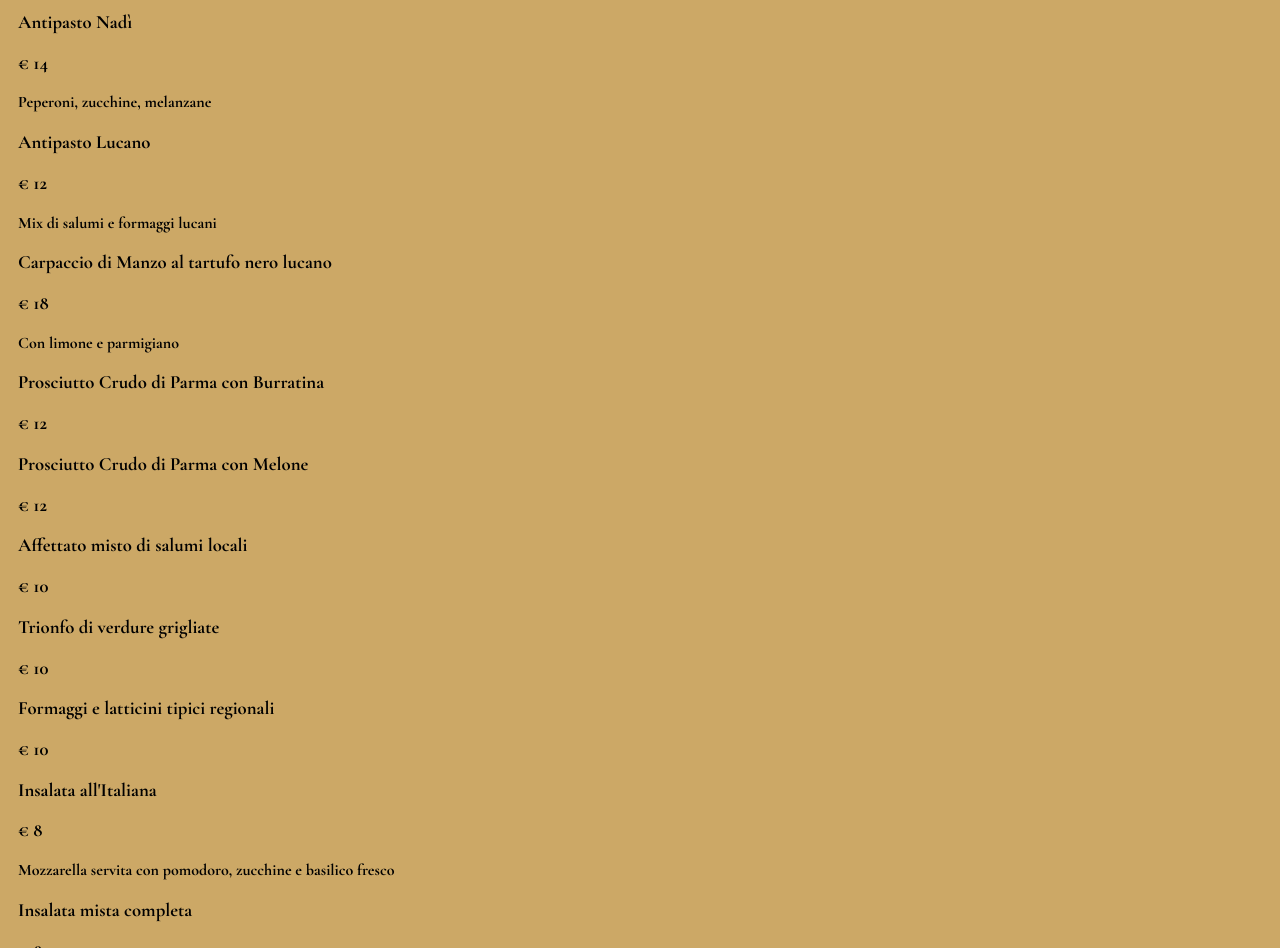
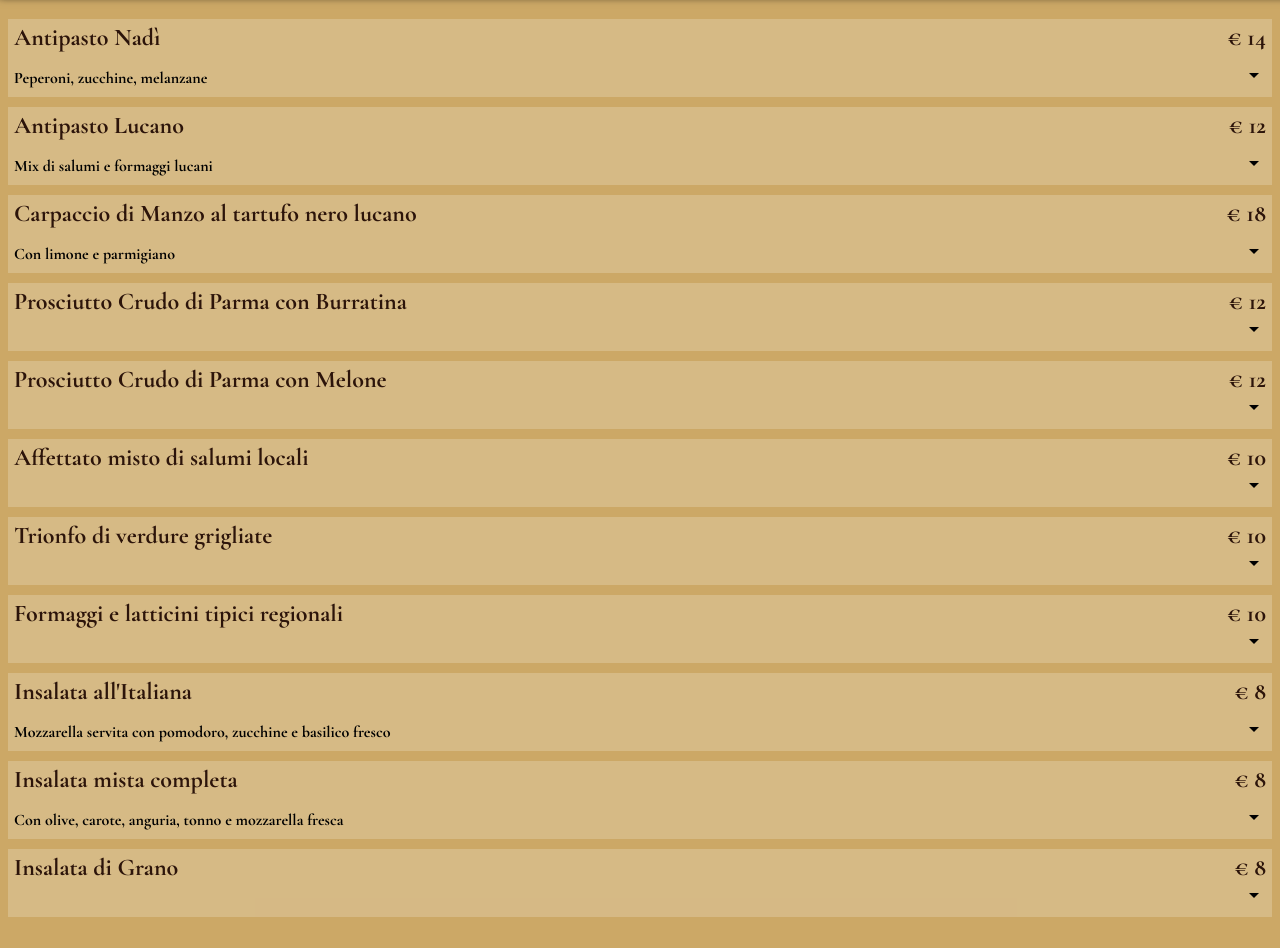
Before and after one commit to andreaiaia/ristnadimenu, a plain HTML site: page menus html/it/antipasti.html in a window 1280 px wide. Shown: the part 119-1067 px from the top of the page. After the commit the page ends 1036 px from the top, so only its background shows below. Drawn offline with nearby package versions, Linux system fonts and the light colour scheme.

Commit message:
begin adding dropbown dish images

```diff
--- a/menus html/it/antipasti.html
+++ b/menus html/it/antipasti.html
@@ -29,75 +29,132 @@
     </div>
 
     <div id="content">
-      <div class="dish">
+      <button class="dish">
         <h3>Antipasto Nadì</h3>
-        <h3>€ 14</h3>
+        <h3 class="price">€ 14</h3>
         <p>Peperoni, zucchine, melanzane</p>
+        <div class="mdi mdi-menu-down"></div>
+      </button>
+      <div class="content">
+        <p>Presto qui ci sarà una foto succulenta</p>
       </div>
-      <div class="dish">
+      <button class="dish">
         <h3>Antipasto Lucano</h3>
-        <h3>€ 12</h3>
+        <h3 class="price">€ 12</h3>
         <p>Mix di salumi e formaggi lucani</p>
+        <div class="mdi mdi-menu-down"></div>
+      </button>
+      <div class="content">
+        <p>Presto qui ci sarà una foto succulenta</p>
       </div>
-      <div class="dish">
+      <button class="dish">
         <h3>Carpaccio di Manzo al tartufo nero lucano</h3>
-        <h3>€ 18</h3>
+        <h3 class="price">€ 18</h3>
         <p>Con limone e parmigiano</p>
+        <div class="mdi mdi-menu-down"></div>
+      </button>
+      <div class="content">
+        <p>Presto qui ci sarà una foto succulenta</p>
       </div>
-      <div class="dish">
+      <button class="dish">
         <h3>Prosciutto Crudo di Parma con Burratina</h3>
-        <h3>€ 12</h3>
+        <h3 class="price">€ 12</h3>
         <p></p>
+        <div class="mdi mdi-menu-down"></div>
+      </button>
+      <div class="content">
+        <p>Presto qui ci sarà una foto succulenta</p>
       </div>
-      <div class="dish">
+      <button class="dish">
         <h3>Prosciutto Crudo di Parma con Melone</h3>
-        <h3>€ 12</h3>
+        <h3 class="price">€ 12</h3>
         <p></p>
+        <div class="mdi mdi-menu-down"></div>
+      </button>
+      <div class="content">
+        <p>Presto qui ci sarà una foto succulenta</p>
       </div>
-      <div class="dish">
+      <button class="dish">
         <h3>Affettato misto di salumi locali</h3>
-        <h3>€ 10</h3>
+        <h3 class="price">€ 10</h3>
         <p></p>
+        <div class="mdi mdi-menu-down"></div>
+      </button>
+      <div class="content">
+        <p>Presto qui ci sarà una foto succulenta</p>
       </div>
-      <div class="dish">
+      <button class="dish">
         <h3>Trionfo di verdure grigliate</h3>
-        <h3>€ 10</h3>
+        <h3 class="price">€ 10</h3>
         <p></p>
+        <div class="mdi mdi-menu-down"></div>
+      </button>
+      <div class="content">
+        <p>Presto qui ci sarà una foto succulenta</p>
       </div>
-      <div class="dish">
+      <button class="dish">
         <h3>Formaggi e latticini tipici regionali</h3>
-        <h3>€ 10</h3>
+        <h3 class="price">€ 10</h3>
         <p></p>
+        <div class="mdi mdi-menu-down"></div>
+      </button>
+      <div class="content">
+        <p>Presto qui ci sarà una foto succulenta</p>
       </div>
-      <div class="dish">
+      <button class="dish">
         <h3>Insalata all'Italiana</h3>
-        <h3>€ 8</h3>
+        <h3 class="price">€ 8</h3>
         <p>Mozzarella servita con pomodoro, zucchine e basilico fresco</p>
+        <div class="mdi mdi-menu-down"></div>
+      </button>
+      <div class="content">
+        <p>Presto qui ci sarà una foto succulenta</p>
       </div>
-      <div class="dish">
+      <button class="dish">
         <h3>Insalata mista completa</h3>
-        <h3>€ 8</h3>
+        <h3 class="price">€ 8</h3>
         <p>Con olive, carote, anguria, tonno e mozzarella fresca</p>
+        <div class="mdi mdi-menu-down"></div>
+      </button>
+      <div class="content">
+        <p>Presto qui ci sarà una foto succulenta</p>
       </div>
-      <div class="dish">
+      <button class="dish">
         <h3>Insalata di Grano</h3>
-        <h3>€ 8</h3>
+        <h3 class="price">€ 8</h3>
         <p></p>
+        <div class="mdi mdi-menu-down"></div>
+      </button>
+      <div class="content">
+        <p>Presto qui ci sarà una foto succulenta</p>
       </div>
     </div>
   </div><!-- /#main -->
 </body>
 <script>
-  /* Set the width of the side navigation to 250px and the left margin of the page content to 250px */
+/* Set the width of the side navigation to 250px */
 function openNav() {
   document.getElementById("mySidenav").style.width = "250px";
-  document.getElementById("main").style.marginLeft = "250px";
 }
 
-/* Set the width of the side navigation to 0 and the left margin of the page content to 0 */
+/* Set the width of the side navigation to 0 */
 function closeNav() {
   document.getElementById("mySidenav").style.width = "0";
-  document.getElementById("main").style.marginLeft = "0";
+}
+
+var coll = document.getElementsByClassName("dish");
+var i;
+
+for (i = 0; i < coll.length; i++) {
+  coll[i].addEventListener("click", function() {
+    this.classList.toggle("active");
+    var content = this.nextElementSibling;
+    if (content.style.maxHeight){
+      content.style.maxHeight = null;
+    } else {
+      content.style.maxHeight = content.scrollHeight + "px";
+    }
+  });
 }
 </script>
 </html>
--- a/style/navigation.css
+++ b/style/navigation.css
@@ -39,7 +39,6 @@
 /* Style page content - use this if you want to push the page content to the right when you open the side navigation */
 #main {
   transition: margin-left .5s;
-  padding: 10px;
 }
 
 /* On smaller screens, where height is less than 450px, change the style of the sidenav (less padding and a smaller font size) */
--- a/style/style.css
+++ b/style/style.css
@@ -2,13 +2,15 @@
 
 :root {
   --primary-color: #2c140a;
+  --secondary-color: #cca866;
+  --tertiary-color: ;
 }
 html {
   font-family: 'Cormorant Garamond', serif;
   height: 100%;
 }
 body {
-  background-color: #cca866;
+  background-color: var(--secondary-color);
 }
 a {
   display: grid;
@@ -16,17 +18,28 @@
   color: var(--primary-color);
   margin: .6rem;
 }
+h3 {
+  font-size: 1.5rem;
+  color: var(--primary-color);
+  margin: 0;
+  padding-top: 3px;
+}
+p {
+  margin-top: 1rem;
+  margin-bottom: .5rem;
+}
 #main {
-  margin-top: 0;
+  margin: 0;
 }
 #nav{
   position: fixed;
   display: flex;
   width: 100%;
-  padding-top: 1rem;
+  padding: .8rem;
   top: 0;
-  left: 10px;
-  background-color: #cca866;
+  left: 0;
+  background-color: #e7c179;
+  box-shadow: 0 3px 8px 1px rgba(0,0,0,.8);
 }
 #logo {
   display: grid;
@@ -39,7 +52,25 @@
   margin-top: 20px;
 }
 #content {
-  margin-top: 7rem;
+  display: grid;
+  margin-top: 8rem;
+  width: 100%;
+}
+.dish {
+  display: grid;
+  grid-template-columns: 3fr 1fr;
+}
+button.dish {
+  font: inherit;
+  text-align: left;
+  background-color: rgba(255,255,255,0.2);
+  border: none;
+  margin: 10px 0 0 0;
+  width: 100%;
+  /* border: 1px solid var(--primary-color); */
+}
+.price {
+  text-align: right;
 }
 .inside > img{
   width: 80%;
@@ -58,3 +89,15 @@
   font-size: 2rem;
   margin: 0;
 }
+.mdi-menu-down {
+  font-size: 1.5rem;
+  margin-bottom: 5px;
+  place-self: end;
+}
+.content {
+  padding: 0 18px;
+  background-color: white;
+  max-height: 0;
+  overflow: hidden;
+  transition: max-height 0.2s ease-out;
+}
```
Also changed, not shown: 1 other file.
